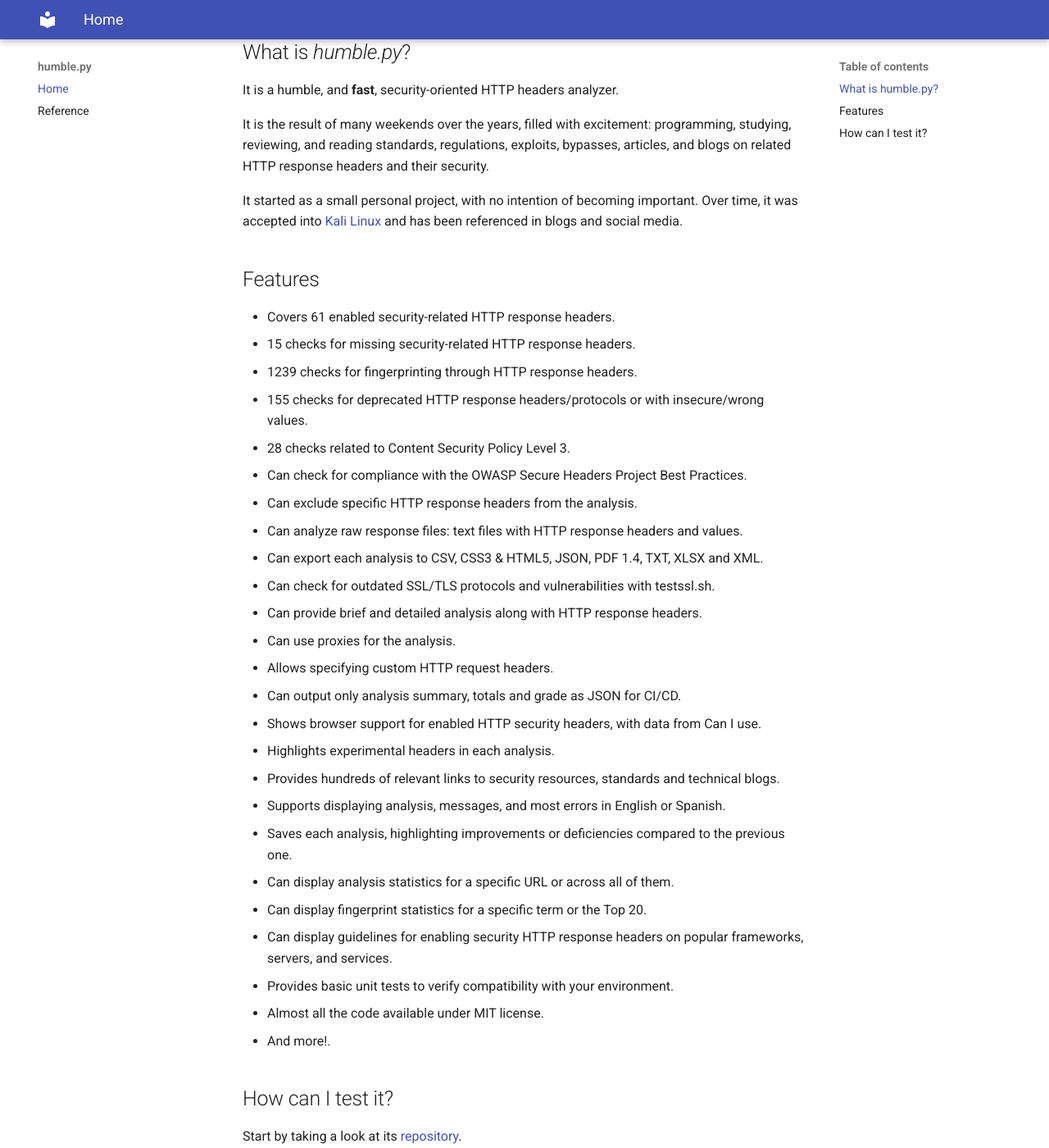
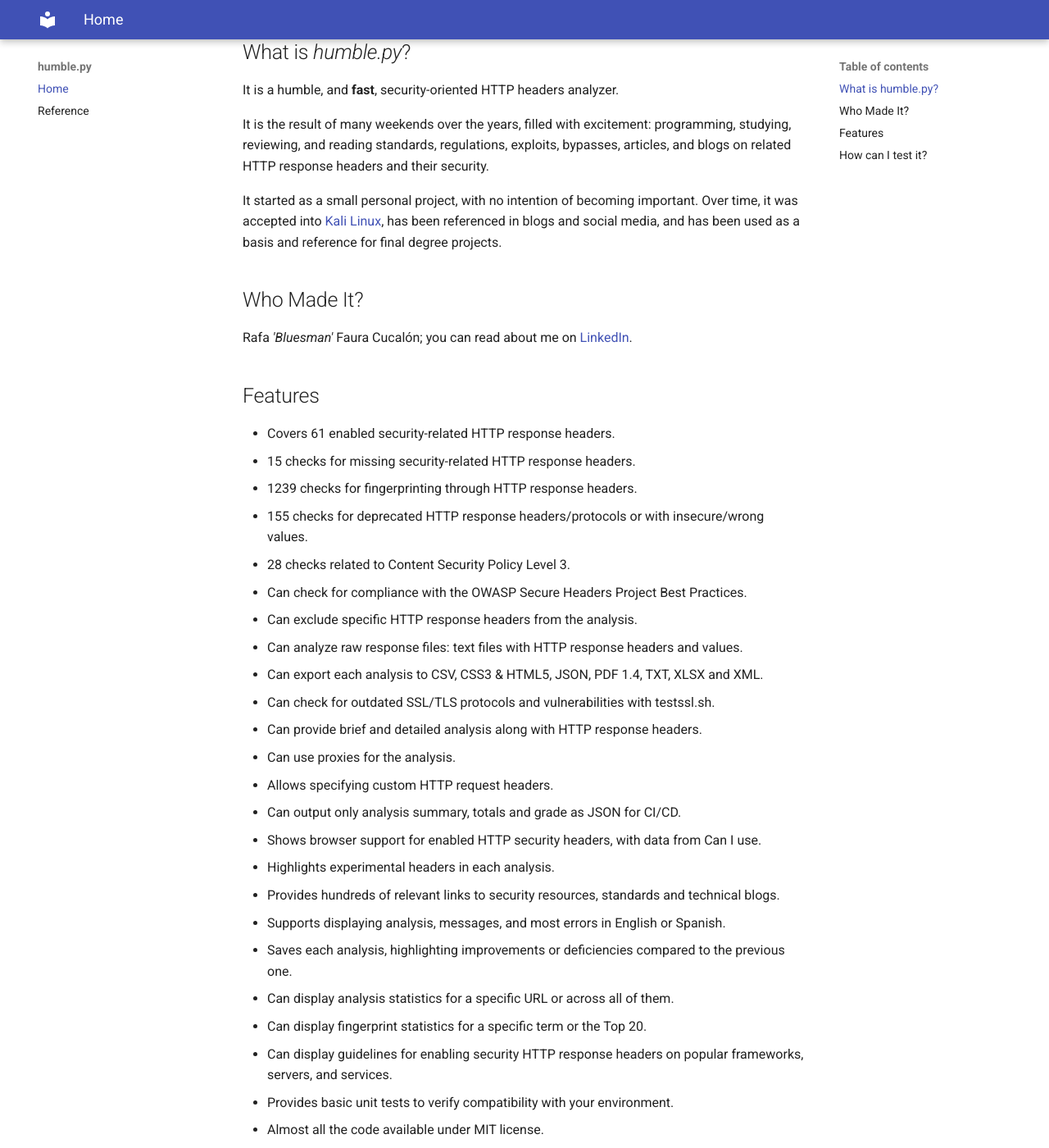
Before and after one commit to rfc-st/humble, an MkDocs documentation site: the page built from docs/index.md, in a window 1280 px wide and 1400 px high, scrolled down 199 px. Shown: the whole window at 82% size. Built offline with MkDocs 1.6.1 and Material for MkDocs 9.7.7, drawn with Linux system fonts in a browser that asks for light colours.

Commit message:
Minor: Updated webpage for ‘humble’ on 'Read the Docs'

```diff
--- a/docs/index.md
+++ b/docs/index.md
@@ -8,7 +8,11 @@
 
 It is the result of many weekends over the years, filled with excitement: programming, studying, reviewing, and reading standards, regulations, exploits, bypasses, articles, and blogs on related HTTP response headers and their security.
 
-It started as a small personal project, with no intention of becoming important. Over time, it was accepted into [Kali Linux](https://pkg.kali.org/pkg/humble) and has been referenced in blogs and social media.
+It started as a small personal project, with no intention of becoming important. Over time, it was accepted into [Kali Linux](https://pkg.kali.org/pkg/humble), has been referenced in blogs and social media, and has been used as a basis and reference for final degree projects.
+
+## Who Made It?
+
+Rafa *'Bluesman'* Faura Cucalón; you can read about me on [LinkedIn](https://www.linkedin.com/in/rafaelfaura/).
 
 ## Features
 
@@ -44,4 +48,4 @@
 
 And the available [documentation](reference.md) on its classes and functions (Work in progress).
 
-**Thank you** in advance; I hope you find *humble* useful!
+**Thank you** in advance; I hope you find *humble* useful!.
```
